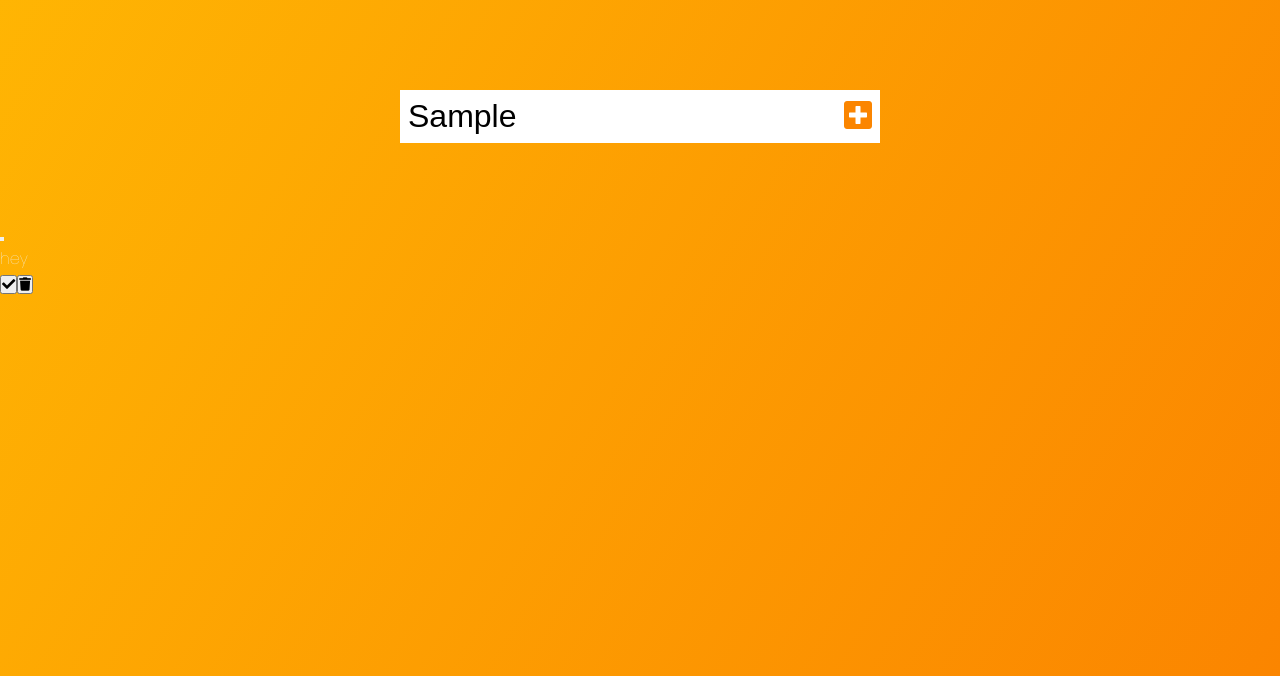
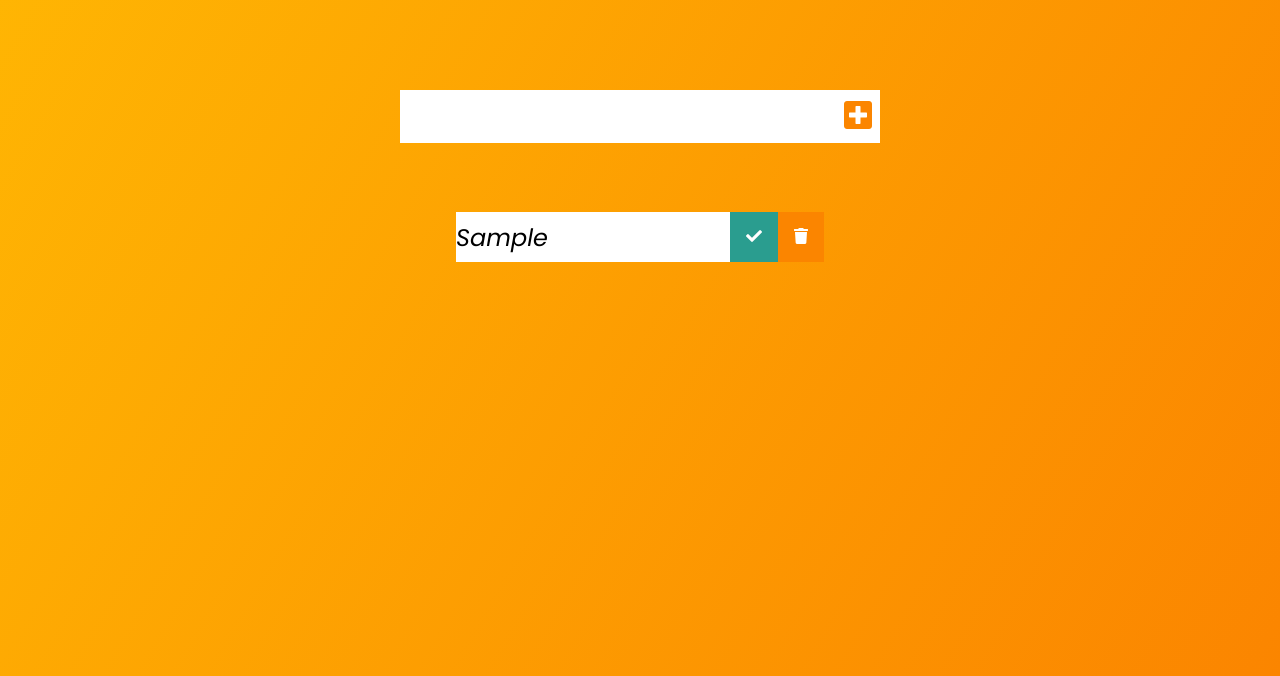
Before and after one commit to salominelaballi/TodoList-project, a plain HTML site: page index.html in a window 1280 px wide. Both pictures are taken after typing "Sample" into the empty fields and a click on the button 858 px from the left and 240 px from the top of the page. Shown: the part 124-800 px from the top of the page. Drawn offline with Linux system fonts and the light colour scheme.

Commit message:
changed font family and other features

```diff
--- a/app.js
+++ b/app.js
@@ -24,7 +24,7 @@ function addTodo(event) {
     //create Li and add it to the above Div
     const newTodo = document.createElement('li');
     newTodo.classList.add('todo-item');
-    newTodo.innerText = 'hey';
+    newTodo.innerText = todoInput.value;
     todoDiv.appendChild(newTodo);
 
     //create check mark button beside the text
@@ -46,6 +46,9 @@ function addTodo(event) {
 
     todoList.appendChild(todoDiv);
 
+    //clear input text after adding to the UL
+    todoInput.value = '';
+
 
 
 
--- a/index.html
+++ b/index.html
@@ -5,7 +5,7 @@
     <meta charset="UTF-8">
     <meta http-equiv="X-UA-Compatible" content="IE=edge">
     <meta name="viewport" content="width=device-width, initial-scale=1.0">
-    <link href="https://fonts.googleapis.com/css2?family=Poppins:wght@100&display=swap" rel="stylesheet">
+    <link href="https://fonts.googleapis.com/css2?family=Poppins:ital@1&display=swap" rel="stylesheet">
     <link rel="stylesheet" href="https://cdnjs.cloudflare.com/ajax/libs/font-awesome/5.15.4/css/all.min.css"
         integrity="sha512-1ycn6IcaQQ40/MKBW2W4Rhis/DbILU74C1vSrLJxCq57o941Ym01SwNsOMqvEBFlcgUa6xLiPY/NS5R+E6ztJQ=="
         crossorigin="anonymous" referrerpolicy="no-referrer" />
@@ -29,8 +29,7 @@
     <div class="todo-container">
         <ul class="todo-list">
             <div class="todo">
-                <li></li>
-                <button> </button>
+
             </div>
         </ul>
     </div>
--- a/style.css
+++ b/style.css
@@ -5,8 +5,8 @@
 }
 body{
     background-image : linear-gradient(120deg,#ffb703,#fb8500);
-    color: aliceblue;
-    font-family: 'Poppins',sans-serif;
+    color: white;
+    font-family: 'Poppins', sans-serif;
     min-height:100vh ;
 }
 header{
@@ -36,3 +36,39 @@ form button:hover{
     background: #fb8500;
     color: white;
 }
+.todo-container{
+    display: flex;
+    align-items: center;
+    justify-content: center;
+}
+.todo-list{
+    min-width: 30%;
+    list-style: none;
+}
+.todo{
+    margin: 0.5rem;
+    background: white;
+    color: black;
+    font-size: 1.5rem;
+    display: flex;
+    justify-content: space-between;
+    align-items: center;
+}
+.todo li{
+    flex:1;
+}
+.trash-btn, .complete-btn{
+    background: #fb8500;
+    color: white;
+    border: none;
+    padding: 1rem;
+    cursor: pointer;
+    font-size: 1rem;
+
+}
+.complete-btn{
+    background: #2a9d8f;
+}
+.todo-item{
+    color: black;
+}
```
